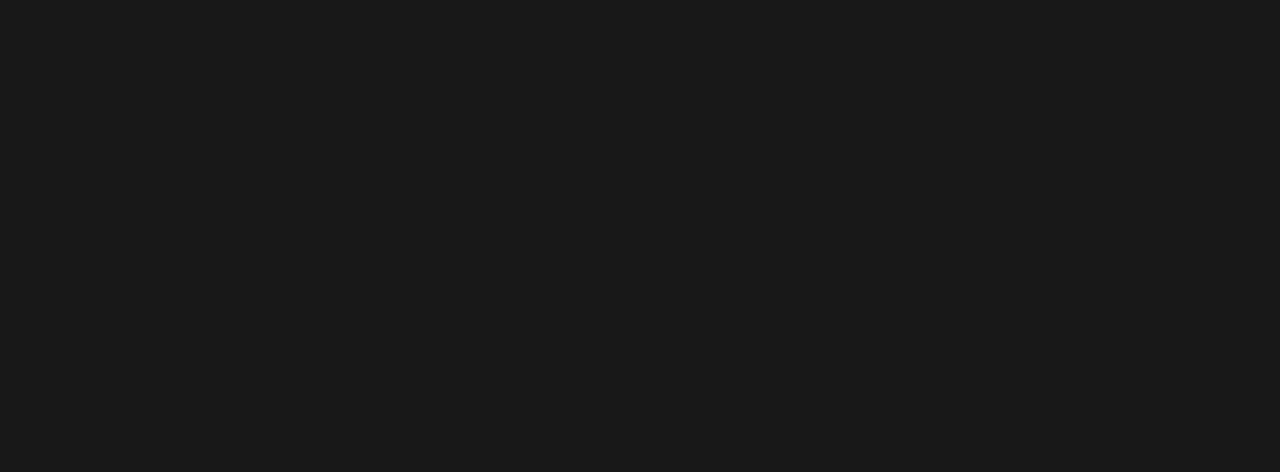
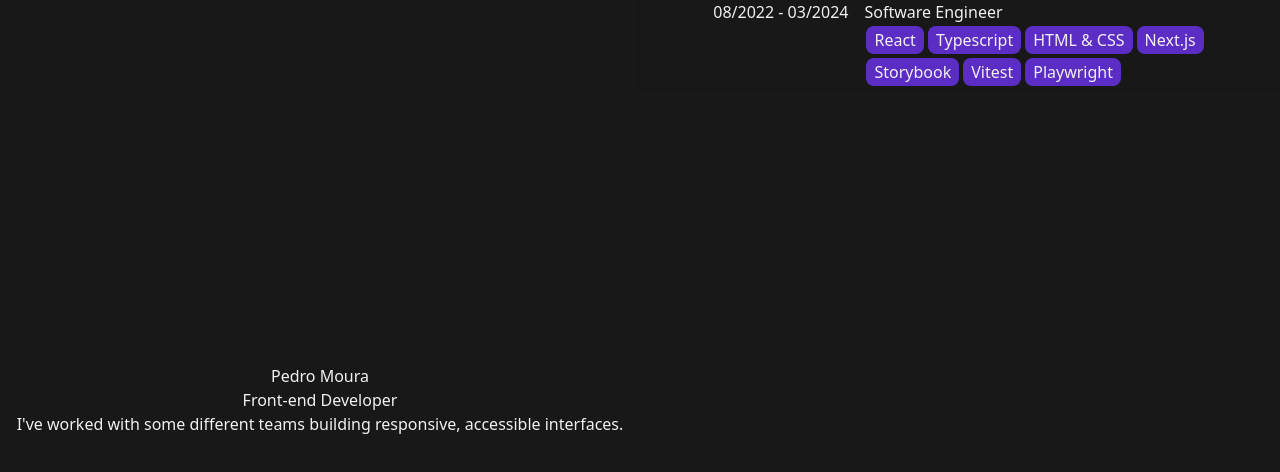
Before and after one commit to phvm/portfolio, a Vue app: page /work in a window 1280 px wide. Shown: the top 472 px of the page. Built offline with nearby package versions, Linux system fonts and the light colour scheme.

Commit message:
feat: starting experiences page

```diff
--- /dev/null
+++ b/src/components/ExperienceCard.vue
@@ -0,0 +1,28 @@
+<script lang="ts" setup>
+import SkillChip from "@/components/SkillChip.vue";
+
+interface Props {
+  experienceTitle: string;
+  description: string;
+  skills: string[];
+  startingDate: string;
+  endDate: string;
+}
+
+const props = defineProps<Props>();
+</script>
+
+<template>
+  <div class="flex justify-center px-8 shadow">
+    <span class="w-1/2 text-right">{{ props.startingDate }} - {{ props.endDate }}</span>
+    <div class="px-4">
+      <span>{{ experienceTitle }}</span>
+      <p>{{ description }}</p>
+      <div class="flex flex-wrap">
+        <SkillChip v-for="(skill, index) in skills" :key="index" :skill-name="skill" />
+      </div>
+    </div>
+  </div>
+</template>
+
+<style scoped></style>
--- /dev/null
+++ b/src/components/SkillChip.vue
@@ -0,0 +1,15 @@
+<script lang="ts" setup>
+interface Props {
+  skillName: string;
+}
+
+const props = defineProps<Props>();
+</script>
+
+<template>
+  <div class="w-fit m-0.5 py-0.5 px-2 rounded-lg bg-accent">
+    <span>{{ props.skillName }}</span>
+  </div>
+</template>
+
+<style scoped></style>
--- a/src/views/WorkView.vue
+++ b/src/views/WorkView.vue
@@ -1,7 +1,27 @@
 <template>
-  <div></div>
+  <div class="flex flex-col h-screen md:flex-row">
+    <aside class="w-1/2 flex flex-col justify-center items-center">
+      <h2>Pedro Moura</h2>
+      <h3>Front-end Developer</h3>
+      <p>I've worked with some different teams building responsive, accessible interfaces.</p>
+    </aside>
+    <main class="w-1/2">
+      <ExperienceCard
+        v-for="(experience, index) in experienceList"
+        :key="index"
+        :description="experience.description"
+        :end-date="experience.endDate"
+        :experience-title="experience.experienceTitle"
+        :skills="experience.skills"
+        :starting-date="experience.startingDate"
+      />
+    </main>
+  </div>
 </template>
 
-<script setup lang="ts"></script>
+<script lang="ts" setup>
+import ExperienceCard from "@/components/ExperienceCard.vue";
+import { experienceList } from "@/constants";
+</script>
 
 <style scoped></style>
```
